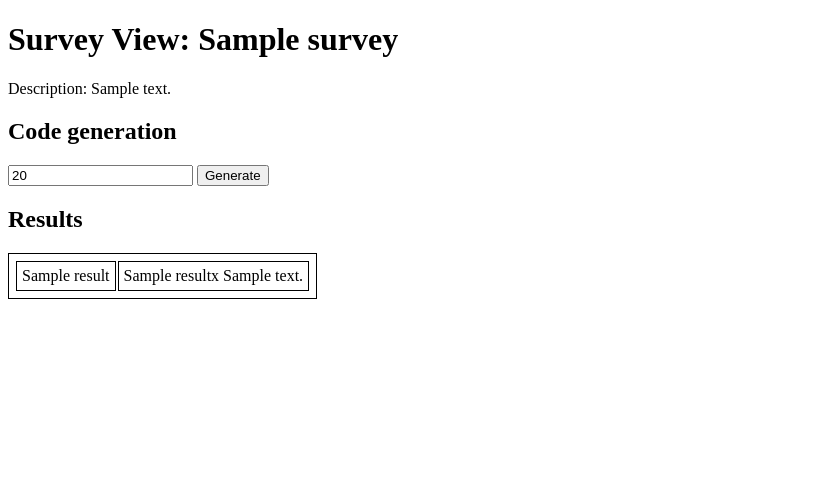
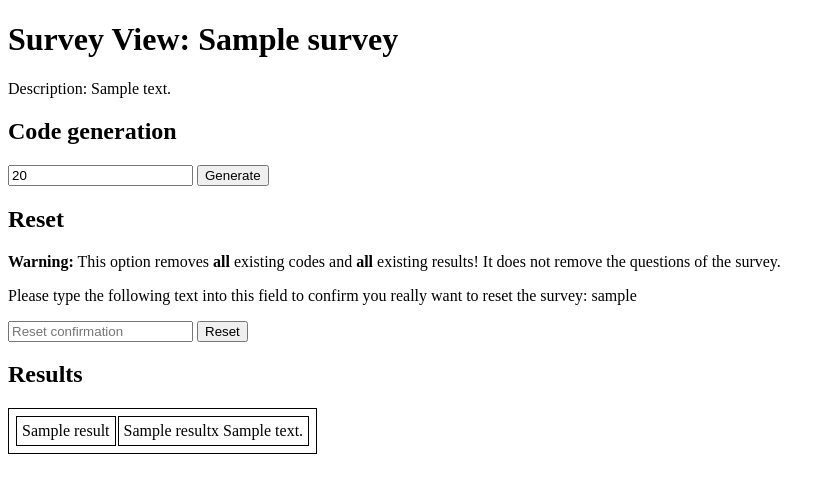
Before and after one commit to pal03377/flask-survey, a Flask app: template templates/dashboard/view_survey.html in a window 1280 px wide. Shown: the top 493 px of the page, without its empty margins (0-832 px from the left). Run offline with Flask 2, Linux system fonts and the light colour scheme; the template is opened without the code that fills it: most values are stand-ins (such as "Sample title", 1, 10 or a date in 2020); parts of the project's set-up code (start-up, migrations or seed data) failed here and were passed over.

Commit message:
enable resetting a survey

```diff
--- a/server.py
+++ b/server.py
@@ -194,6 +194,8 @@ def generate_codes():
         number_of_codes = int(request.args.get("number_of_codes"))
     except ValueError:
         abort(400)
+    except TypeError:
+        abort(400)
     codes = [generate_random_sequence(8) for _ in range(number_of_codes)]
     code_rows = [{"survey": survey, "code": code} for code in codes]
     survey_codes.insert_many(list(code_rows))
@@ -204,6 +206,18 @@ def generate_codes():
                  "attachment; filename={}-codes.csv".format(survey)})
 
 
+@app.route("/dashboard/reset_survey")
+@requires_auth
+def reset_survey():
+    survey = request.args.get("survey")
+    if not survey:
+        abort(400)
+    if survey != request.args.get("survey_confirm"):
+        return "Please confirm that you want to reset the survey.", 400
+    survey_responses.delete(survey=survey)
+    survey_codes.delete(survey=survey)
+    return "Survey {} successfully reset.".format(survey)
+
 
 if __name__ == "__main__":
     app.run(port=5000, debug=True)
--- a/templates/dashboard/view_survey.html
+++ b/templates/dashboard/view_survey.html
@@ -21,6 +21,17 @@
         <input type="number" min="1" value="20" name="number_of_codes" />
         <button type="submit">Generate</button>
     </form>
+    <h2>Reset</h2>
+    <form action="/dashboard/reset_survey" method="GET" target="_blank">
+        <p>
+            <strong>Warning:</strong> This option removes <strong>all</strong> existing codes and <strong>all</strong> existing results!
+            It does not remove the questions of the survey.
+        </p>
+        <input type="text" name="survey" value="{{ survey['slug'] }}" style="display: none;" />
+        <p>Please type the following text into this field to confirm you really want to reset the survey: {{ survey['slug'] }}</p>
+        <input type="text" name="survey_confirm" pattern="{{ survey['slug'] }}" placeholder="Reset confirmation" />
+        <button type="submit">Reset</button>
+    </form>
     <h2>Results</h2>
     <table>
     {% for result in responses %}
```
